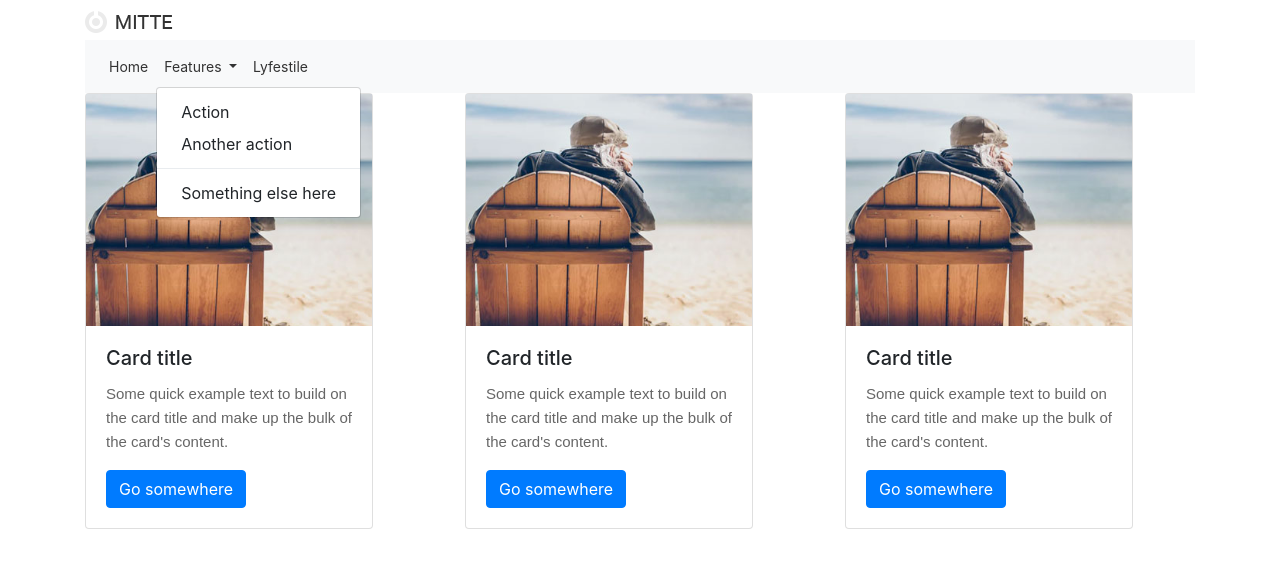
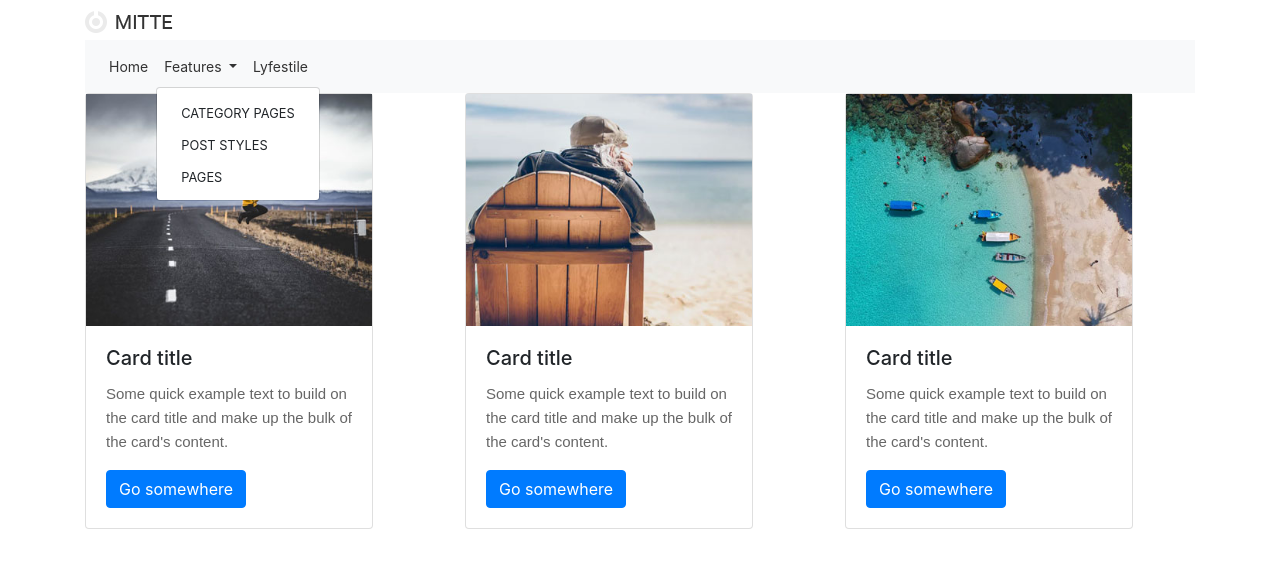
Before and after one commit to JhonathanMusa/practice-web-vue-1, a Vue app: page / in a window 1280 px wide. Both pictures are taken after a click on the button "Features". Shown: the top 568 px of the page. Built offline with nearby package versions, Linux system fonts and the light colour scheme.

Commit message:
adding new pages

```diff
--- a/src/App.vue
+++ b/src/App.vue
@@ -35,10 +35,12 @@
                 Features
               </a>
               <div class="dropdown-menu" aria-labelledby="navbarDropdown">
-                <a class="dropdown-item" href="#">Action</a>
-                <a class="dropdown-item" href="#">Another action</a>
-                <div class="dropdown-divider"></div>
-                <a class="dropdown-item" href="#">Something else here</a>
+                <a class="dropdown-item" href="#"
+                  ><small> CATEGORY PAGES </small></a
+                >
+                <a class="dropdown-item" href="#"><small>POST STYLES</small></a>
+                <!-- <div class="dropdown-divider"></div> -->
+                <a class="dropdown-item" href="#"><small>PAGES</small></a>
               </div>
             </li>
             <li class="nav-item active">
@@ -53,7 +55,7 @@
       <div class="row">
         <div class="col-4">
           <div class="card" style="width: 18rem">
-            <img src="upload/blog/c7.jpg" />
+            <img src="upload/blog/c6.jpg" />
             <div class="card-body">
               <h5 class="card-title">Card title</h5>
               <p class="card-text">
@@ -79,7 +81,7 @@
         </div>
         <div class="col-4">
           <div class="card" style="width: 18rem">
-            <img src="upload/blog/c7.jpg" />
+            <img src="upload/blog/c8.jpg" />
             <div class="card-body">
               <h5 class="card-title">Card title</h5>
               <p class="card-text">
```
